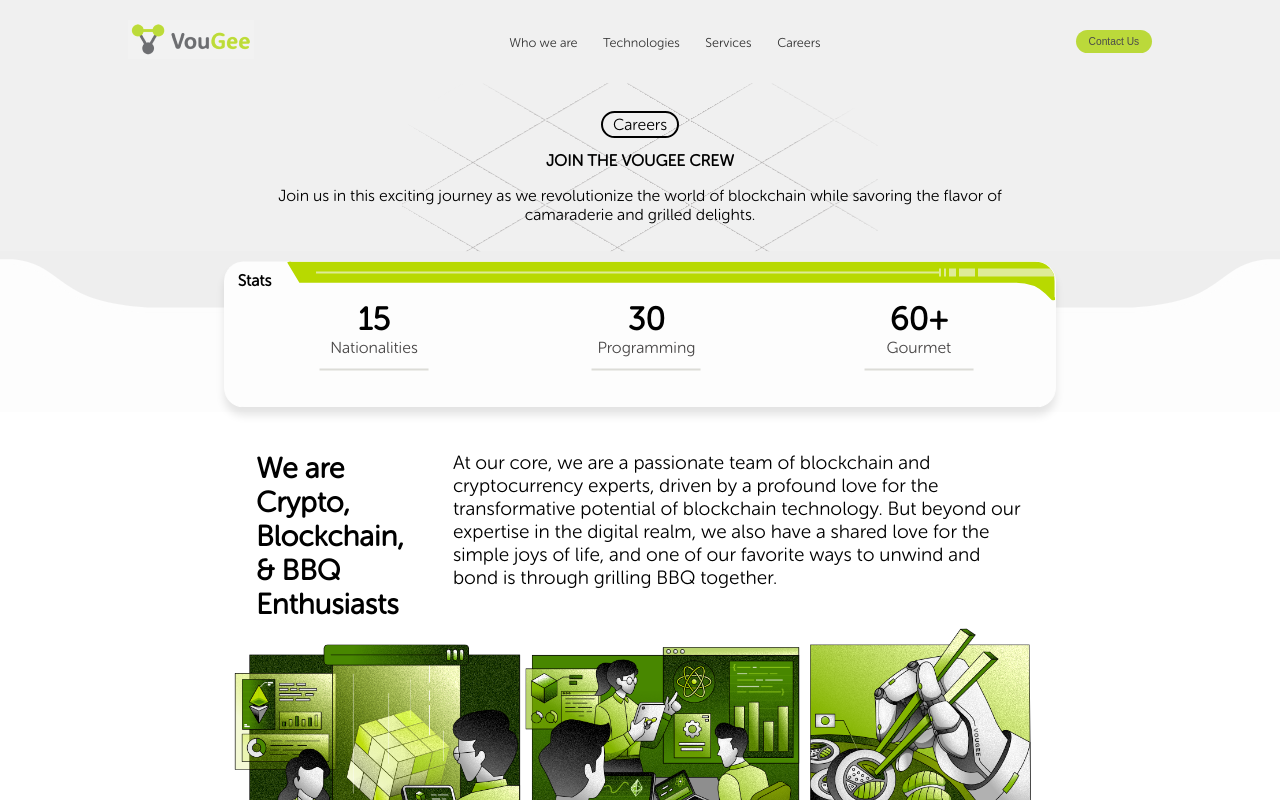
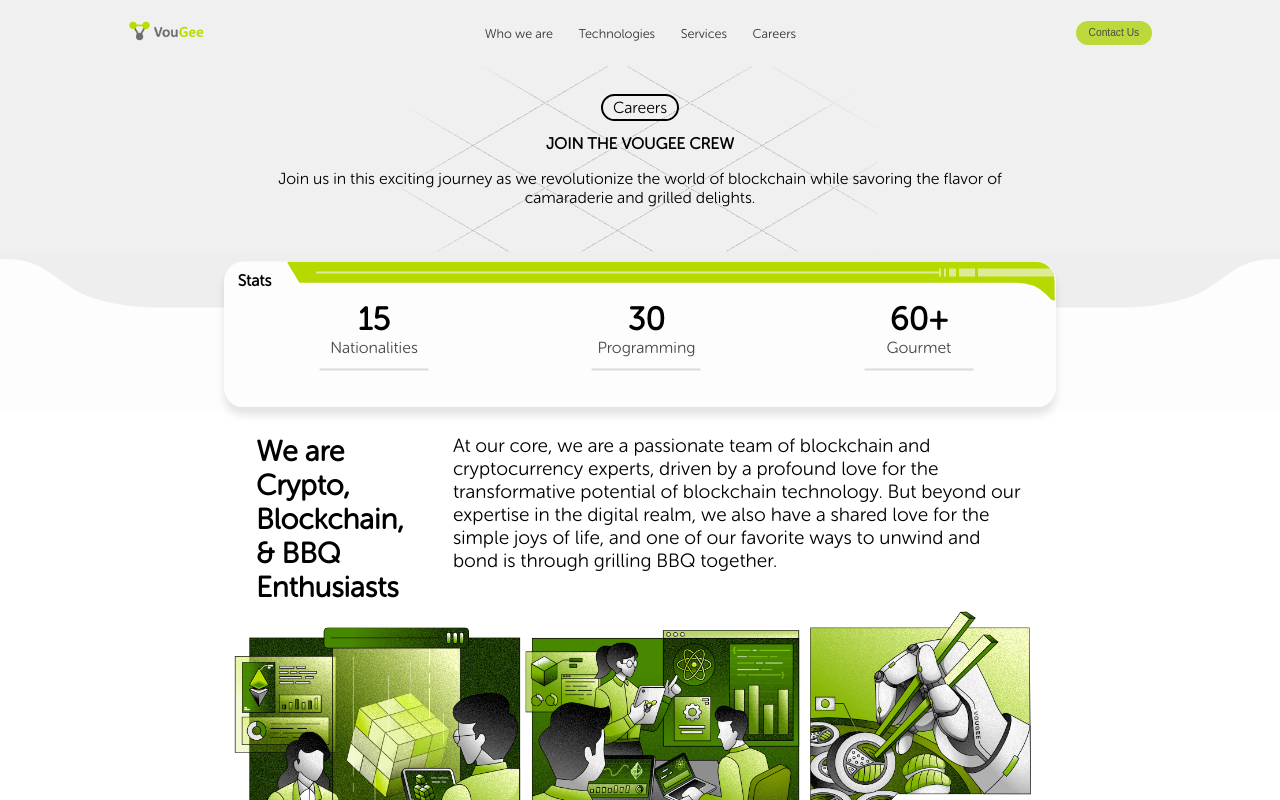
Before and after one commit to Sara-Hzs/vougee-web, a Next.js app: page /jobs in a window 1280 px wide. Built offline with nearby package versions, Linux system fonts and the light colour scheme.

Commit message:
Header improved!

```diff
--- a/components/EmpCount/EmpCount.scss
+++ b/components/EmpCount/EmpCount.scss
@@ -11,7 +11,6 @@
   width: 100%;
   top: clamp(20%, 18vw, 25%);
   padding-top: 4vw;
-
 }
 .StatsContainer {
   position: absolute;
--- a/components/Header/Header.scss
+++ b/components/Header/Header.scss
@@ -28,7 +28,7 @@
 
   .logo-container {
     .logo {
-      max-width: 20vw;
+      width: 6vw;
       height: auto;
     }
   }
--- a/components/HeroBanner/HeroBanner.scss
+++ b/components/HeroBanner/HeroBanner.scss
@@ -144,8 +144,9 @@
   flex-direction: column;
   align-items: flex-start;
   position: relative;
-height: auto;
+  height: auto;
   min-height: 100%;
+
 
   .flex-row {
     display: flex;
@@ -172,7 +173,7 @@
       position: absolute;
       left: -2vw;
       top: 70%;
-      height: 25%;
+      height: 28%;
       width: 1px;
       background-color: $text-color;
       transform: translateY(-50%);
--- a/components/MobileBanner/MobileBanner.jsx
+++ b/components/MobileBanner/MobileBanner.jsx
@@ -2,6 +2,8 @@
 
 export const MobileBanner = () => {
     const [activeSlide, setActiveSlide] = useState(1);
+
+
 
     const DefaultSlideContent = () => (
         <>
--- a/components/MobileBanner/MobileBanner.scss
+++ b/components/MobileBanner/MobileBanner.scss
@@ -127,7 +127,6 @@
     }
     p {
       width: 50%;
-
     }
 
     h1, h3, p {
--- a/components/MobileHeader/MobileHeader.scss
+++ b/components/MobileHeader/MobileHeader.scss
@@ -7,12 +7,13 @@
   background-color: #eeeeee;
   font-family: "MuseoSansRounded", "Inter", sans-serif;
 
-  /*&.menu-open {
+  &.menu-open {
     background-color: #fff;
-  }*/
+  }
 
   .logo-container {
     flex-grow: 1;
+    padding-left: 6vw;
 
     img.logo {
       width: auto;
@@ -38,7 +39,7 @@
     border-radius: 0 0 20px 20px;
     overflow: hidden;
     max-height: 0;
-    transition: max-height 0.3s ease-in-out;
+
 
     &.open {
       max-height: 500px;
```
Also changed, not shown: components/CrewBanner/CrewBanner.scss (+0 -9 lines), public/assets/logo.png.
